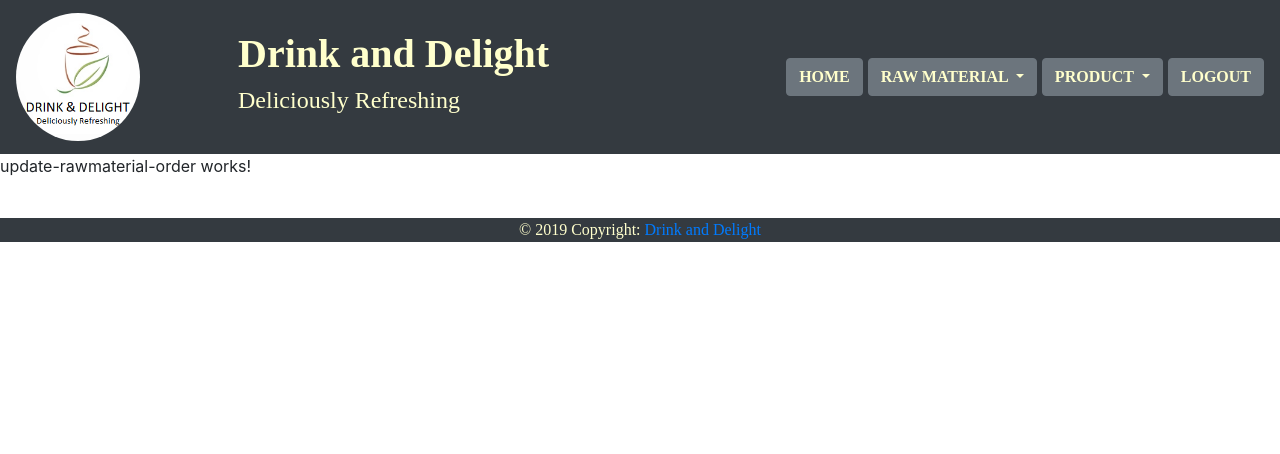
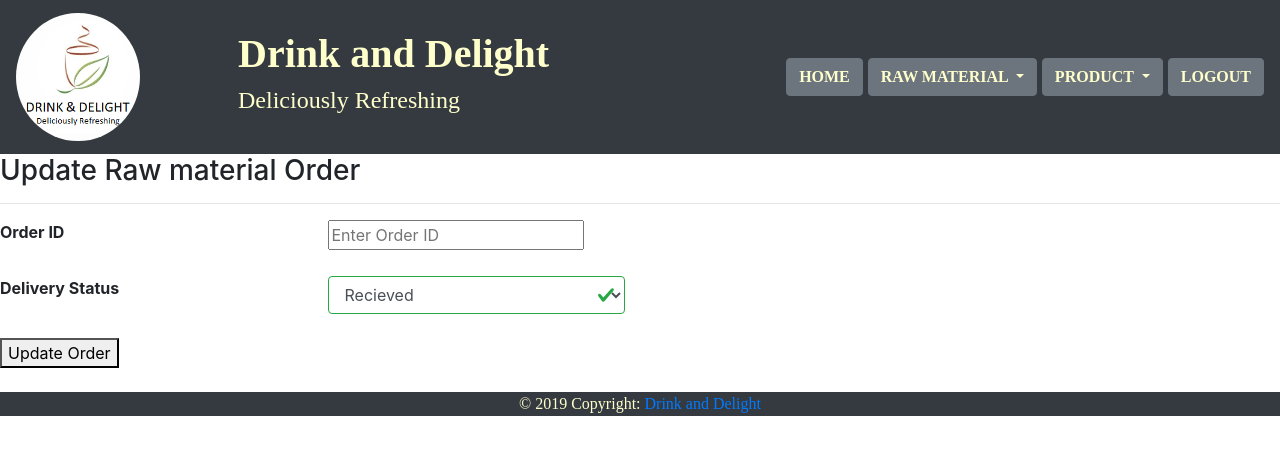
Before and after one commit to prathameshppai/drinkanddelight-frontend, an Angular app: page /update-rawmaterial-order in a window 1280 px wide. Shown: the top 454 px of the page. Built offline with nearby package versions, Linux system fonts and the light colour scheme.

Commit message:
update order(Rm and Product)

```diff
--- a/src/app/products/update-product-order/update-product-order.component.html
+++ b/src/app/products/update-product-order/update-product-order.component.html
@@ -1 +1,28 @@
-<p>update-product-order works!</p>
+<h3>Update Product Order</h3>
+<form action="UpdateProductOrderDeliveryStatusServlet" method="post">
+    <div class="container wrapper" class="form-check" class="was-validated">
+
+<hr>
+    <div class="row">
+            <div class="col-sm-3">
+                <label for="OrderId"><b>Order ID</b></label>
+            </div>
+            <div class="col-sm-9">
+                <input type="text" placeholder="Enter Order ID" name="OrderId" class = "text-box-size form-rounded" required>
+            </div>
+        </div>
+<br>
+    <div class="row">
+        <div class="col-sm-3">
+                <label for="DeliveryStatus"><b>Delivery Status</b></label>
+        </div>
+        <div class="col-sm-3">
+                <select class="form-control" name="DeliveryStatus" required>
+                <option *ngFor="let DeliveryStatus of DeliveryStatuses" >{{ DeliveryStatus }} </option>
+                </select>
+            </div>
+        </div>
+<br>
+    <button type="submit">Update Order</button>
+</div>
+</form>
--- a/src/app/products/update-product-order/update-product-order.component.ts
+++ b/src/app/products/update-product-order/update-product-order.component.ts
@@ -6,7 +6,7 @@ import { Component, OnInit } from '@angular/core';
   styleUrls: ['./update-product-order.component.css']
 })
 export class UpdateProductOrderComponent implements OnInit {
-
+  DeliveryStatuses = ['Cancelled','Dispatched','Pending','Received'];
   constructor() { }
 
   ngOnInit() {
--- a/src/app/rawmaterials/rawmaterials.module.ts
+++ b/src/app/rawmaterials/rawmaterials.module.ts
@@ -19,7 +19,6 @@ const secondaryRoutes: Routes = [
   { path: 'update-rawmaterial-order', component: UpdateRawmaterialOrderComponent},
   { path: 'update-rawmaterial-stock', component: UpdateRawmaterialStockComponent}
 ];
-
 
 @NgModule({
   declarations: [
--- a/src/app/rawmaterials/update-rawmaterial-order/update-rawmaterial-order.component.html
+++ b/src/app/rawmaterials/update-rawmaterial-order/update-rawmaterial-order.component.html
@@ -1 +1,28 @@
-<p>update-rawmaterial-order works!</p>
+<h3>Update Raw material Order</h3>
+<form action="UpdateRawMaterialDeliveryStatusServlet" method="post">
+    <div class="container wrapper" class="form-check" class="was-validated">
+
+<hr>
+    <div class="row">
+            <div class="col-sm-3">
+                <label for="OrderId"><b>Order ID</b></label>
+            </div>
+            <div class="col-sm-9">
+                <input type="text" placeholder="Enter Order ID" name="OrderId" class = "text-box-size form-rounded" required>
+            </div>
+        </div>
+<br>
+    <div class="row">
+        <div class="col-sm-3">
+                <label for="DeliveryStatus"><b>Delivery Status</b></label>
+        </div>
+        <div class="col-sm-3">
+                <select class="form-control" name="DeliveryStatus" required>
+                <option *ngFor="let DeliveryStatus of DeliveryStatuses" >{{ DeliveryStatus }} </option>
+                </select>
+            </div>
+        </div>
+<br>
+    <button type="submit">Update Order</button>
+</div>
+</form>
--- a/src/app/rawmaterials/update-rawmaterial-order/update-rawmaterial-order.component.ts
+++ b/src/app/rawmaterials/update-rawmaterial-order/update-rawmaterial-order.component.ts
@@ -6,9 +6,9 @@ import { Component, OnInit } from '@angular/core';
   styleUrls: ['./update-rawmaterial-order.component.css']
 })
 export class UpdateRawmaterialOrderComponent implements OnInit {
-
-  constructor() { }
-
+  DeliveryStatuses = ['Recieved','Pending','Cancelled'];
+  constructor() {
+  }
   ngOnInit() {
   }
 
```
Also changed, not shown: src/app/rawmaterials/place-rawmaterial-orders/place-rawmaterial-orders.service.ts (+35 -2 lines).
